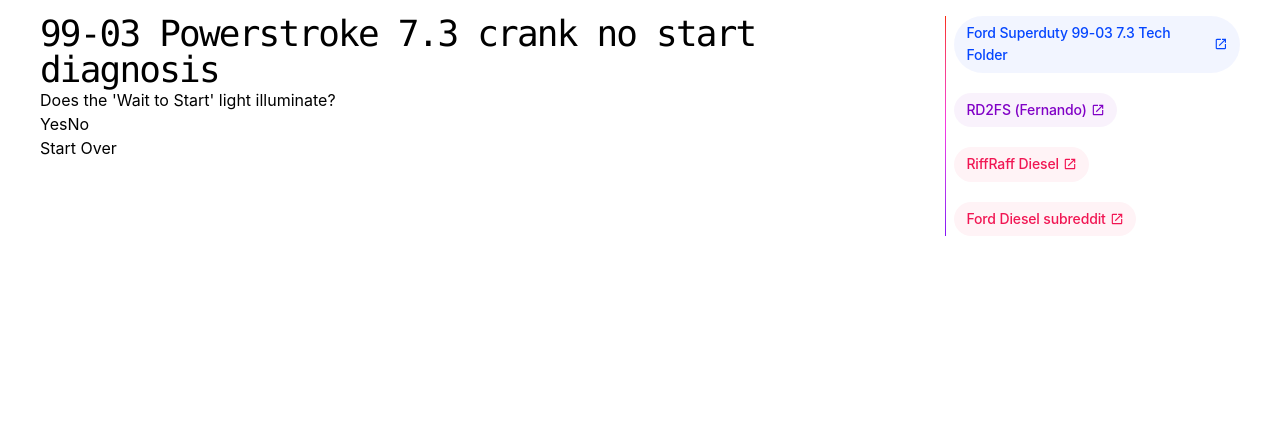
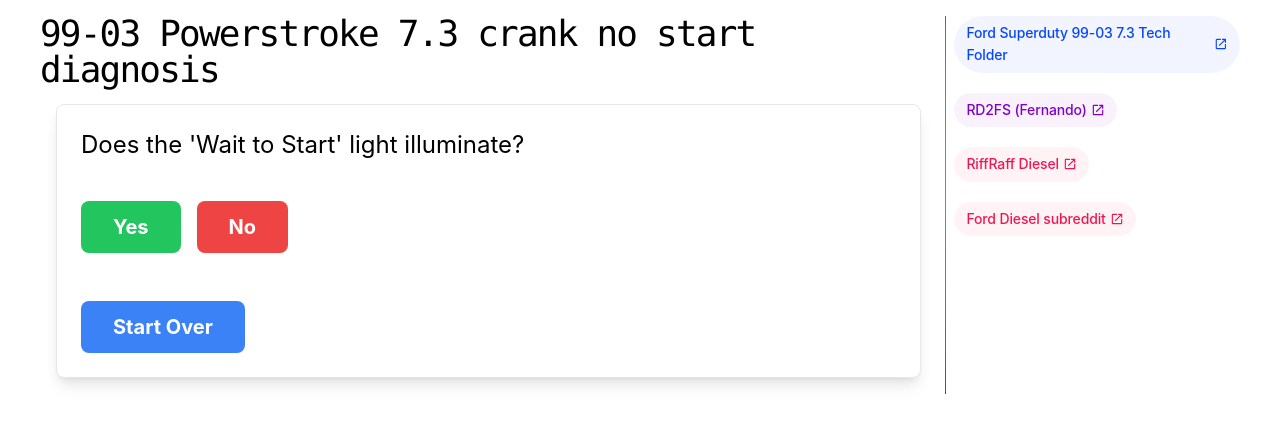
Before and after one commit to baMelvin/sevenThreeCrankNoStart, an Angular app: page / in a window 1280 px wide. Shown: the top 432 px of the page. Built offline with nearby package versions, Linux system fonts and the light colour scheme.

Commit message:
Moved buttons and question to a card component. Used projection.

```diff
--- /dev/null
+++ b/src/app/components/card/card.component.ts
@@ -0,0 +1,14 @@
+import { Component } from '@angular/core';
+import { CommonModule } from '@angular/common';
+
+@Component({
+  selector: 'app-card',
+  standalone: true,
+  imports: [CommonModule],
+  template: `
+    <div class="bg-white shadow-lg rounded-lg p-6 m-4 border border-gray-200 hover:shadow-xl transition-shadow duration-300">
+      <ng-content></ng-content>
+    </div>
+  `
+})
+export class CardComponent {}
--- a/src/app/components/diagnosis/diagnosis.component.html
+++ b/src/app/components/diagnosis/diagnosis.component.html
@@ -1,14 +1,36 @@
 <h1 class="">99-03 Powerstroke 7.3 crank no start diagnosis</h1>
 
-<div>
-    <p>{{ question }}</p>
-    <div *ngIf="isFinal">
-        <p>This is a final diagnosis</p>
+<app-card>
 
+    <div class="flex flex-col gap-6">
+        <section>
+          <p class="text-2xl">{{ question }}</p>
+        </section>
+        <section *ngIf="!isFinal" class="yes-no-buttons flex gap-4 mt-4">
+            <button
+                (click)="move('yes')"
+                class="bg-green-500 hover:bg-green-600 text-white font-bold py-3 px-8 rounded-lg text-xl transition-colors duration-200">
+                Yes
+            </button>
+            <button
+                (click)="move('no')"
+                class="bg-red-500 hover:bg-red-600 text-white font-bold py-3 px-8 rounded-lg text-xl transition-colors duration-200">
+                No
+            </button>
+        </section>
+        <section>
+
+        </section>
+        <section>
+          <button
+              (click)="restart()"
+              class="bg-blue-500 hover:bg-red-600 text-white font-bold py-3 px-8 rounded-lg text-xl transition-colors duration-200">
+              <div *ngIf="isFinal">
+                  <p class="text-sm">This is a final diagnosis.</p>
+              </div>
+              Start Over
+          </button>
+        </section>
     </div>
-    <section *ngIf="!isFinal" class="yes-no-buttons">
-      <button (click)="move('yes')">Yes</button>
-      <button (click)="move('no')">No</button>
-    </section>
-    <button (click)="restart()">Start Over</button>
-</div>
+
+</app-card>
--- a/src/app/components/diagnosis/diagnosis.component.ts
+++ b/src/app/components/diagnosis/diagnosis.component.ts
@@ -1,11 +1,12 @@
 import { Component, OnInit } from '@angular/core';
 import { CommonModule } from '@angular/common';
 import { GraphTraversalService } from '../../services/graph-traversal.service';
+import { CardComponent } from '../card/card.component';
 
 @Component({
   selector: 'app-diagnosis',
   standalone: true,
-  imports: [CommonModule],
+  imports: [CommonModule, CardComponent],
   templateUrl: './diagnosis.component.html',
   styleUrl: './diagnosis.component.scss'
 })
```
